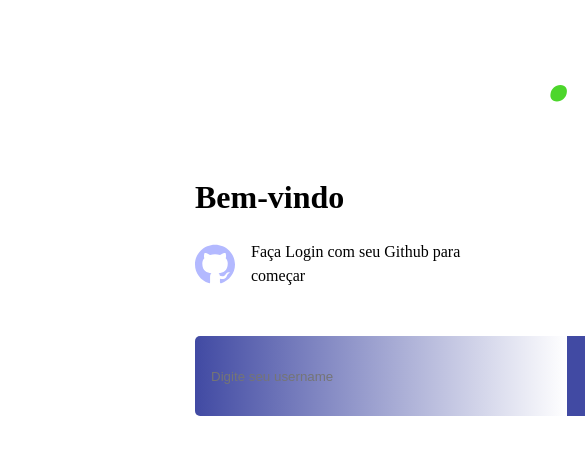
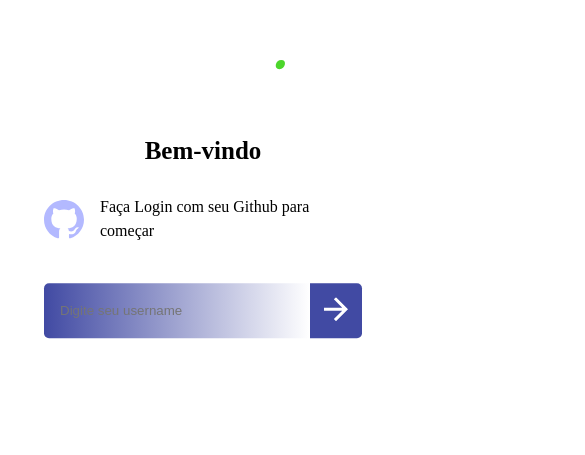
Before and after one commit to gabriel2302/NLW-4-Rocketseat, a Next.js app: page / in a window 390 px wide. Shown: the part 149-604 px from the top of the page, 585 px wide, since content can reach past the window. Built offline with nearby package versions, Linux system fonts and the light colour scheme.

Commit message:
Responsive Login Screen

```diff
--- a/src/pages/index.tsx
+++ b/src/pages/index.tsx
@@ -43,7 +43,9 @@ export default function Login() {
               <img src="/icons/arrow-left.svg" alt="" />
             </button>
           ) : (
-            <button disabled></button>
+            <button disabled>
+              <img src="/icons/arrow-left.svg" alt="" />
+            </button>
           )}
         </form>
       </div>
--- a/src/styles/pages/Login.module.css
+++ b/src/styles/pages/Login.module.css
@@ -75,5 +75,66 @@
 
 .loginInput button:disabled {
   background: #414aa3;
+  color: var(--white);
   cursor: not-allowed;
 }
+
+@media (max-width: 900px) {
+  .container {
+    background: url('/icons/background.svg') no-repeat content-box, var(--blue);
+  }
+
+  .content {
+    top: 40%;
+    left: 50%;
+    transform: translate(-50%, -50%);
+  }
+
+  .loginInput input,
+  .loginInput button {
+    height: 65px;
+  }
+
+  .loginInput button {
+    width: 65px;
+  }
+}
+
+@media (max-width: 500px) {
+  .container {
+    background: var(--blue);
+    width: 100vw;
+    height: 100vh;
+  }
+
+  .content {
+    display: flex;
+    flex-direction: column;
+  }
+  .content > img {
+    width: 80%;
+    margin: 0 auto;
+  }
+  .content h1 {
+    font-size: 25px;
+    text-align: center;
+    margin-bottom: 30px;
+  }
+  .loginInput input {
+    width: 80%;
+  }
+
+  .loginInput input,
+  .loginInput button {
+    height: 55px;
+    margin-top: 40px;
+  }
+
+  .loginInput button {
+    width: 55px;
+  }
+
+  .loginInfo {
+    margin: 0 auto;
+  }
+}
```
